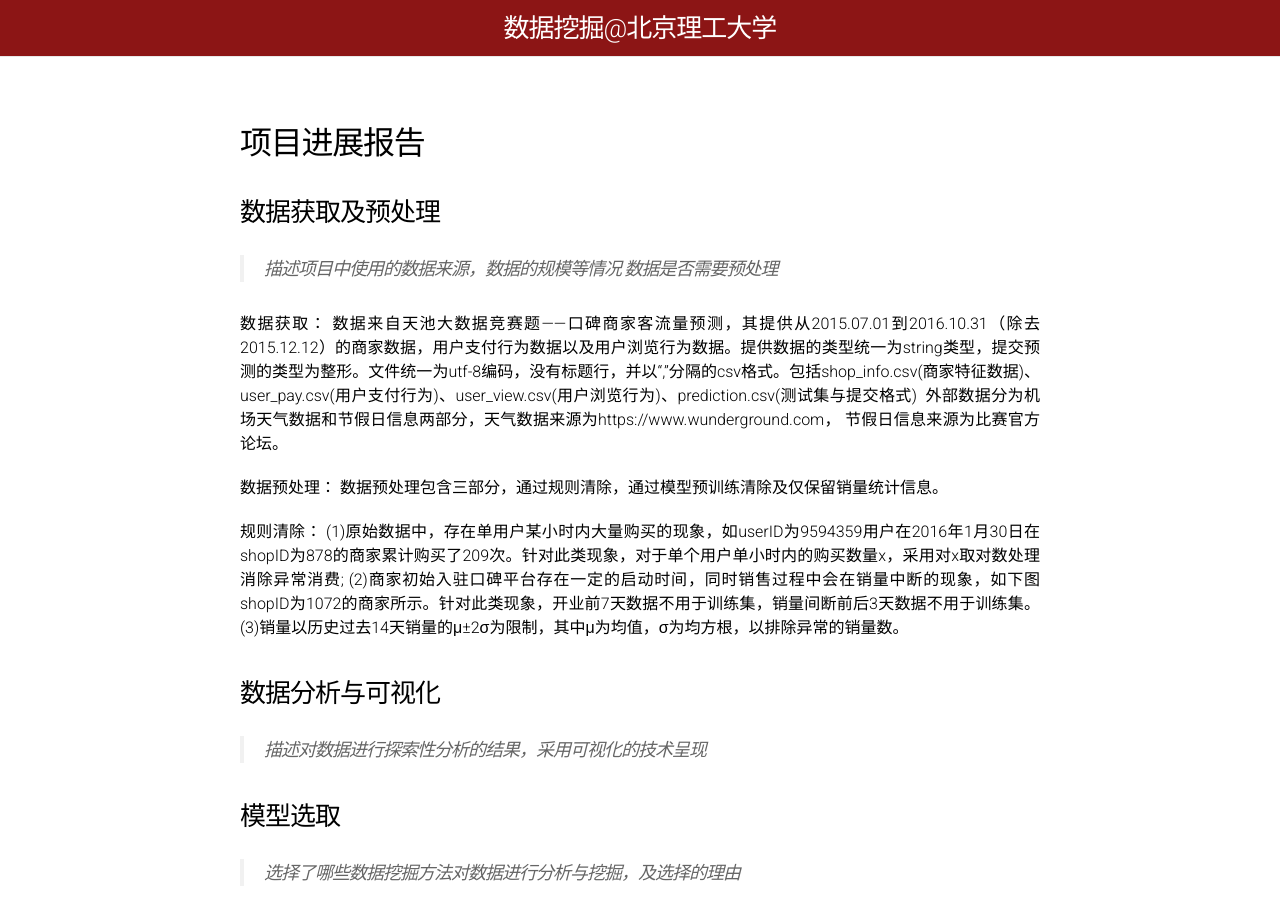
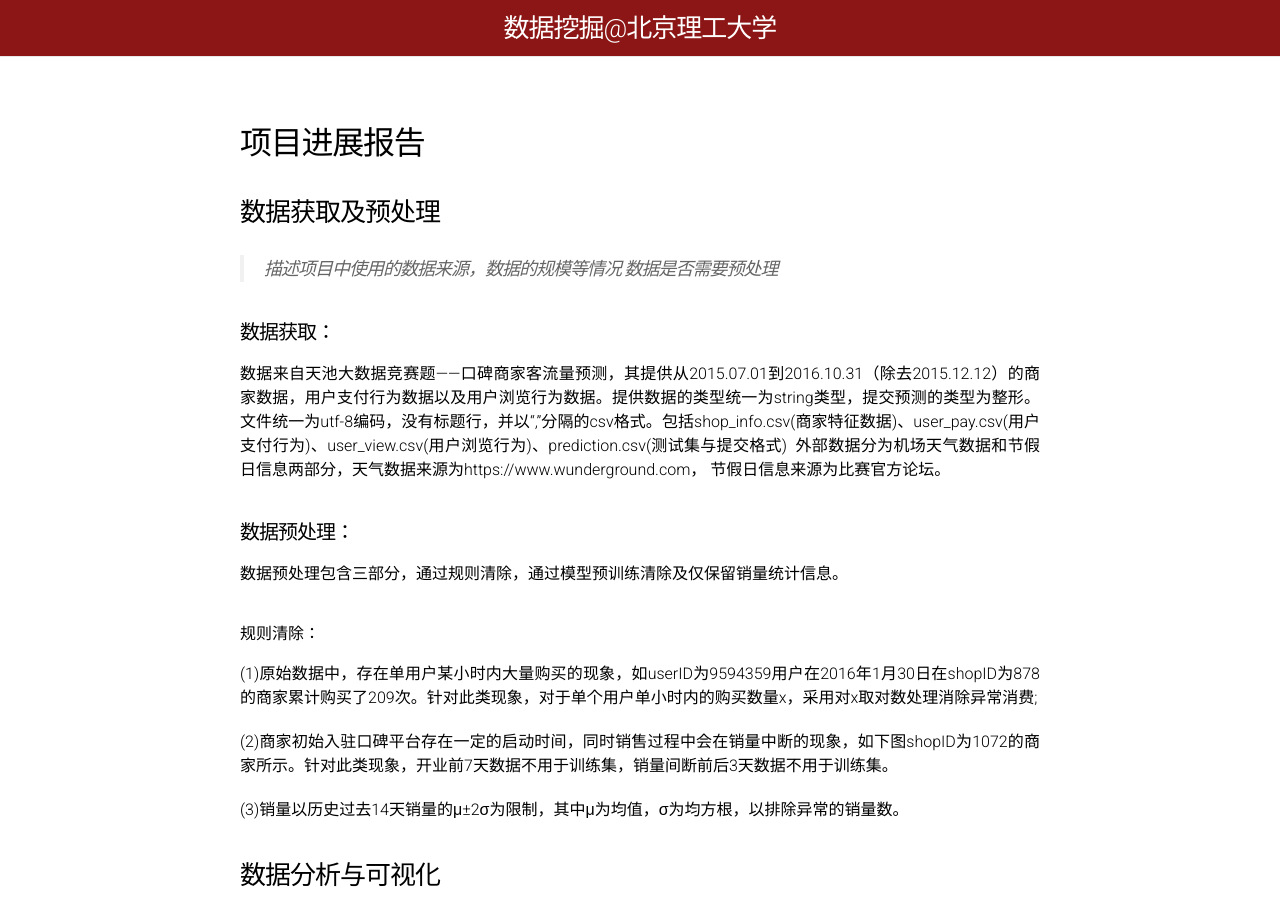
Before and after one commit to BITDM/bitdm.github.io, a Jekyll site: the page built from 2018/projects/P16/midterm.md, in a window 1280 px wide and 900 px high. Built offline with Jekyll 4.4.1, drawn with Linux system fonts in a browser that asks for light colours; our own code applies the rules of GitHub Pages for plain Markdown files.

```diff
--- a/2018/projects/P16/midterm.md
+++ b/2018/projects/P16/midterm.md
@@ -11,16 +11,18 @@ permalink: /2018/projects/p16/midterm/
 > 描述项目中使用的数据来源，数据的规模等情况
 > 数据是否需要预处理
 
-数据获取：
+#### 数据获取：
 数据来自天池大数据竞赛题——口碑商家客流量预测，其提供从2015.07.01到2016.10.31（除去2015.12.12）的商家数据，用户支付行为数据以及用户浏览行为数据。提供数据的类型统一为string类型，提交预测的类型为整形。文件统一为utf-8编码，没有标题行，并以“,”分隔的csv格式。包括shop_info.csv(商家特征数据)、user_pay.csv(用户支付行为)、user_view.csv(用户浏览行为)、prediction.csv(测试集与提交格式)
   外部数据分为机场天气数据和节假日信息两部分，天气数据来源为https://www.wunderground.com， 节假日信息来源为比赛官方论坛。
 
-数据预处理：
+#### 数据预处理：
 数据预处理包含三部分，通过规则清除，通过模型预训练清除及仅保留销量统计信息。
 
-规则清除：
+##### 规则清除：
 (1)原始数据中，存在单用户某小时内大量购买的现象，如userID为9594359用户在2016年1月30日在shopID为878的商家累计购买了209次。针对此类现象，对于单个用户单小时内的购买数量x，采用对x取对数处理消除异常消费;
+
 (2)商家初始入驻口碑平台存在一定的启动时间，同时销售过程中会在销量中断的现象，如下图shopID为1072的商家所示。针对此类现象，开业前7天数据不用于训练集，销量间断前后3天数据不用于训练集。
+
 (3)销量以历史过去14天销量的μ±2σ为限制，其中μ为均值，σ为均方根，以排除异常的销量数。
 
 ### 数据分析与可视化
```
